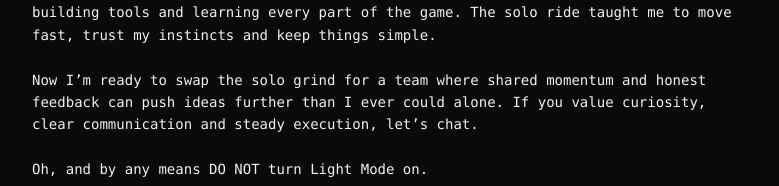
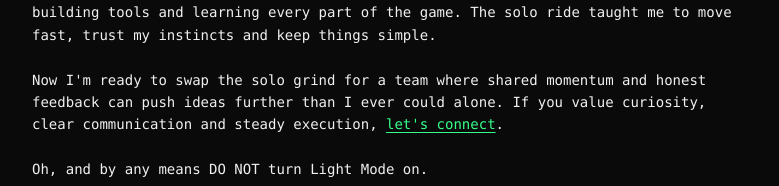
Before and after one commit to jon-hidalgo/portfolio, a React (Create React App) app: page / in a window 1280 px wide. Shown: the part 301-487 px from the top of the page, without its empty margins (248-1027 px from the left). Built offline with nearby package versions, Linux system fonts and the light colour scheme.

Commit message:
Added a contact hyperlink in the about section

```diff
--- a/src/App.js
+++ b/src/App.js
@@ -202,7 +202,15 @@ function App() {
           <div className="section-role">
             <p>Hi, I'm Jon. I spent the last few years as a one-person crew, launching side hustles, building tools and learning every part of the game. The solo ride taught me to move fast, trust my instincts and keep things simple.</p>
             <br/>
-            <p>Now I’m ready to swap the solo grind for a team where shared momentum and honest feedback can push ideas further than I ever could alone. If you value curiosity, clear communication and steady execution, let’s chat.</p>
+            <p>Now I'm ready to swap the solo grind for a team where shared momentum and honest feedback can push ideas further than I ever could alone. If you value curiosity, clear communication and steady execution, <button
+                onClick={() => setCurrentSection('contact')}
+                className="accent hyperlink cursor-pointer text-scramble"
+                data-text="let's connect"
+                onMouseEnter={handleTextScramble}
+                style={{background: 'none', border: 'none', padding: 0, font: 'inherit'}}
+              >
+                let's connect
+              </button>.</p>
             <br/>
             <p>Oh, and by any means DO NOT turn Light Mode on.</p>
             <br/>
--- a/src/index.css
+++ b/src/index.css
@@ -249,8 +249,7 @@ html {
 }
 
 button:focus-visible {
-  outline: 2px solid var(--accent);
-  outline-offset: 2px;
+  outline: none;
 }
 
 @media (prefers-reduced-motion: reduce) {
```
